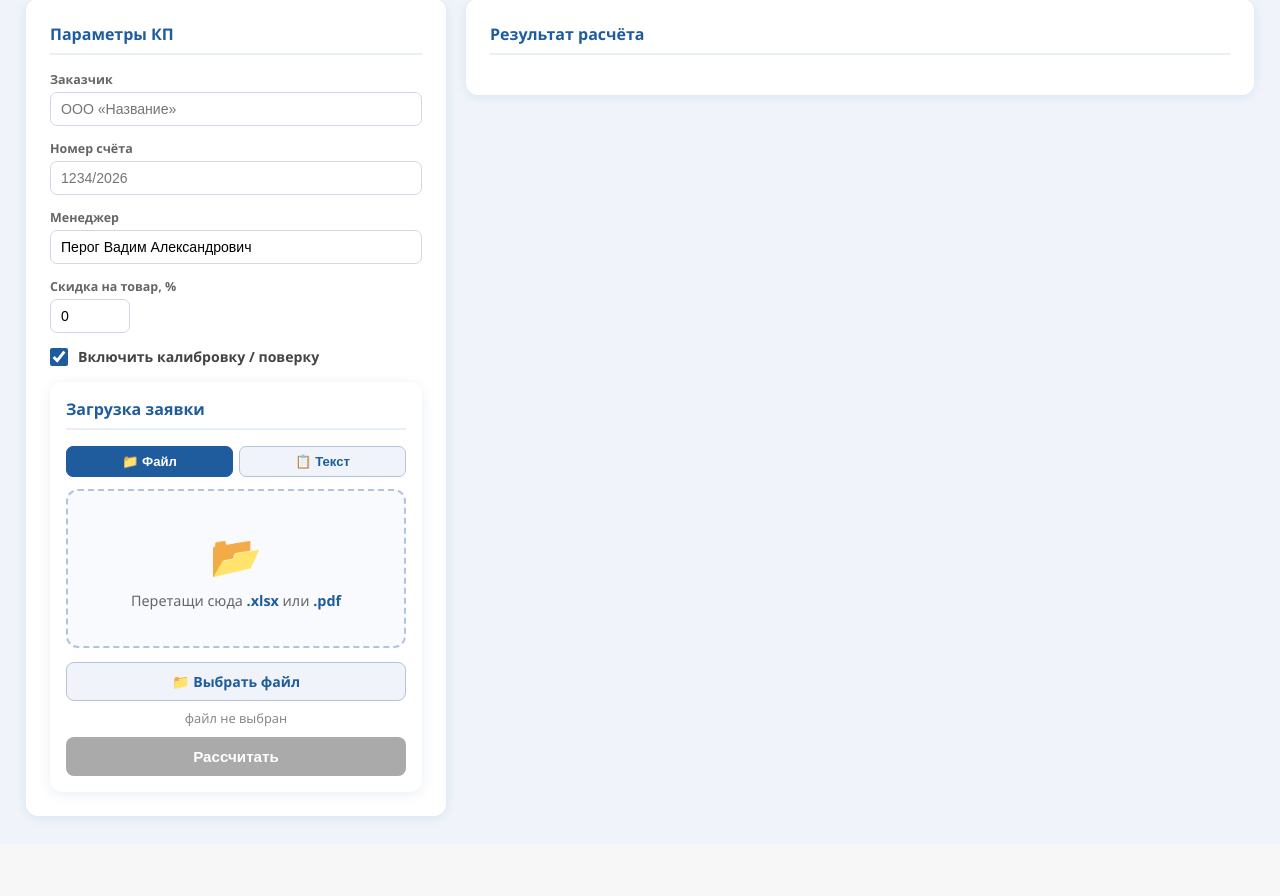
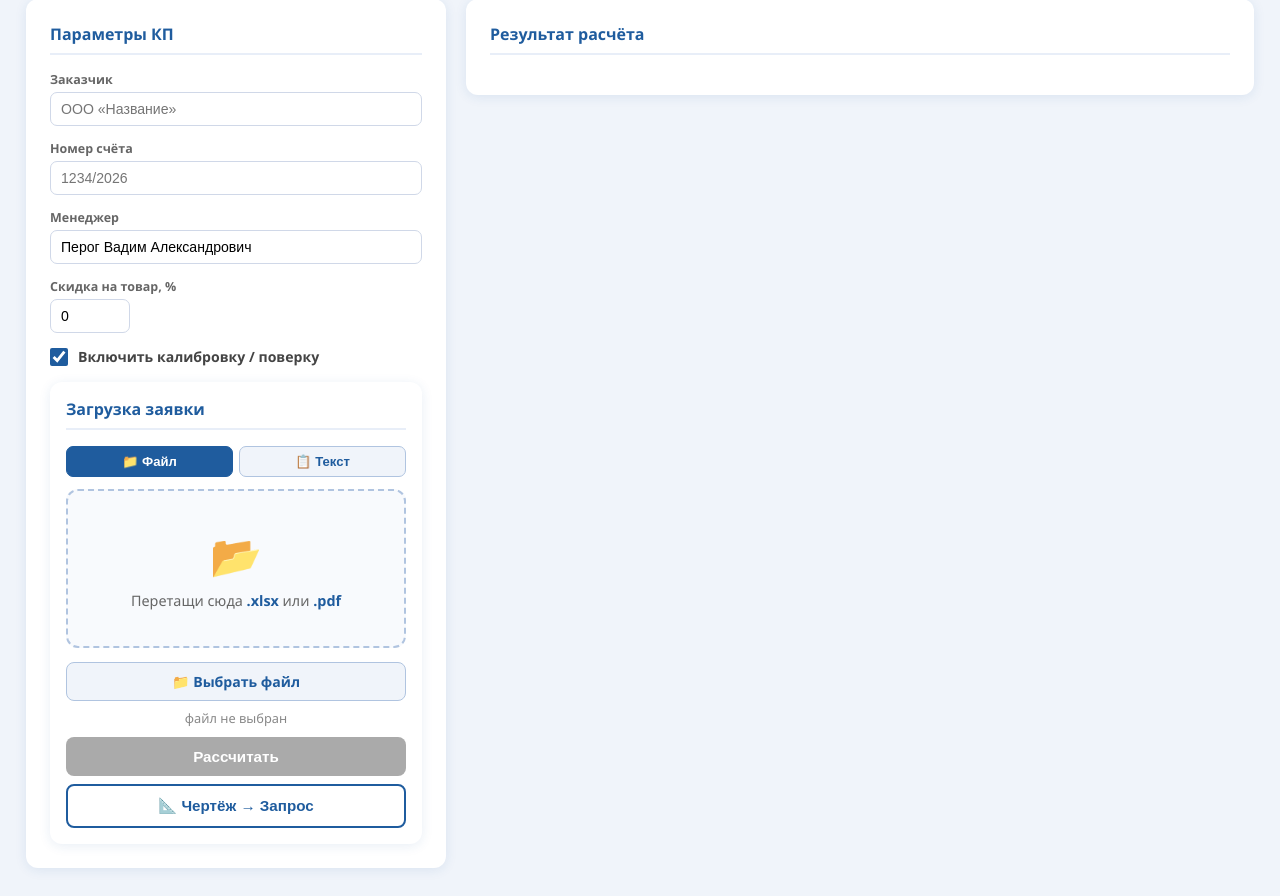
Before and after one commit to PerogVA/vegalibr-kp, a Flask app: page / in a window 1280 px wide. Shown: the part 85-981 px from the top of the page. Before the commit the page ends 907 px from the top, so only its background shows below. Run offline with Flask 3, Linux system fonts and the light colour scheme; the visitor is signed in with stand-in values (Sample User, id 1).

Commit message:
fix: кнопка чертеж→запрос перенесена в левую панель рядом с Рассчитать

```diff
--- a/templates/index.html
+++ b/templates/index.html
@@ -214,6 +214,13 @@
         <button class="btn-parse" id="btn-parse" onclick="parseFile()" disabled>
           Рассчитать
         </button>
+
+        <button class="btn-parse" id="btn-drawing"
+          onclick="document.getElementById('drawing-input').click()"
+          style="margin-top:8px;background:#fff;color:#1f5c9e;border:2px solid #1f5c9e;">
+          📐 Чертёж → Запрос
+        </button>
+        <input type="file" id="drawing-input" accept=".pdf,.png,.jpg,.jpeg,.tif,.tiff,.bmp" style="display:none" onchange="uploadDrawing(this)">
       </div>
     </div>
   </div>
@@ -252,10 +259,6 @@
           <button class="btn-add-toggle" id="btn-add-toggle" onclick="toggleAddForm()">
             + Добавить позицию вручную
           </button>
-          <button class="btn-add-toggle" id="btn-drawing" onclick="document.getElementById('drawing-input').click()" style="margin-left:8px;background:#e8f0fa;color:#1f5c9e;border:1.5px solid #1f5c9e;">
-            📐 Чертёж → Запрос
-          </button>
-          <input type="file" id="drawing-input" accept=".pdf,.png,.jpg,.jpeg,.tif,.tiff,.bmp" style="display:none" onchange="uploadDrawing(this)">
           <div class="add-row-form" id="add-row-form">
             <div class="row">
               <input type="text" id="add-name" placeholder="Наименование калибра (напр. Кольцо резьбовое М10×1,5 6g НЕ)">
```
